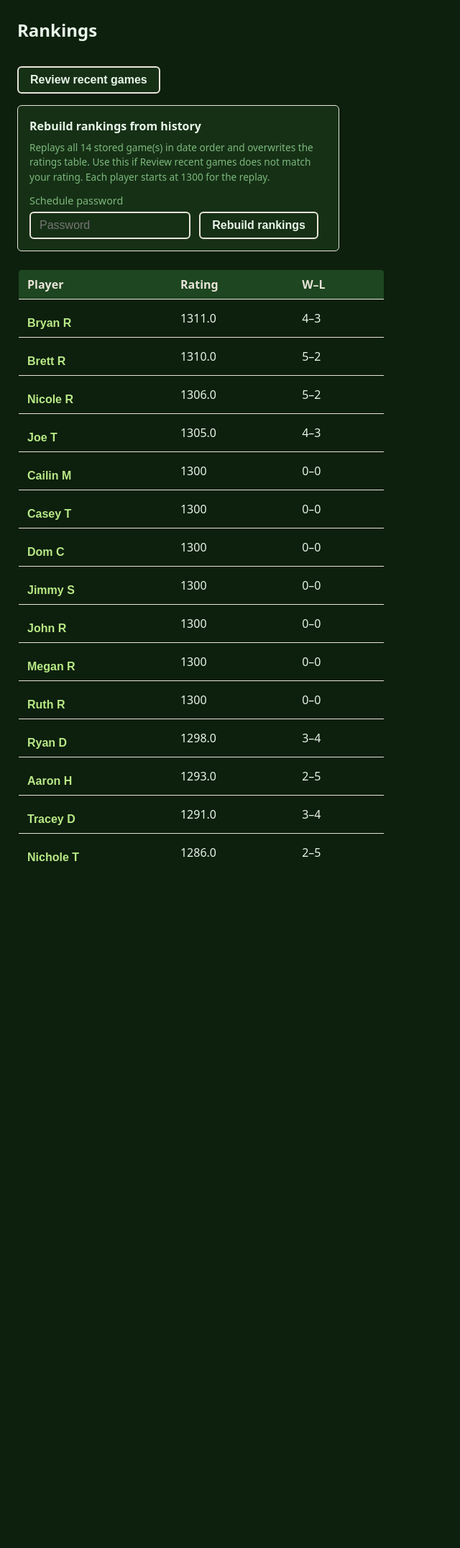
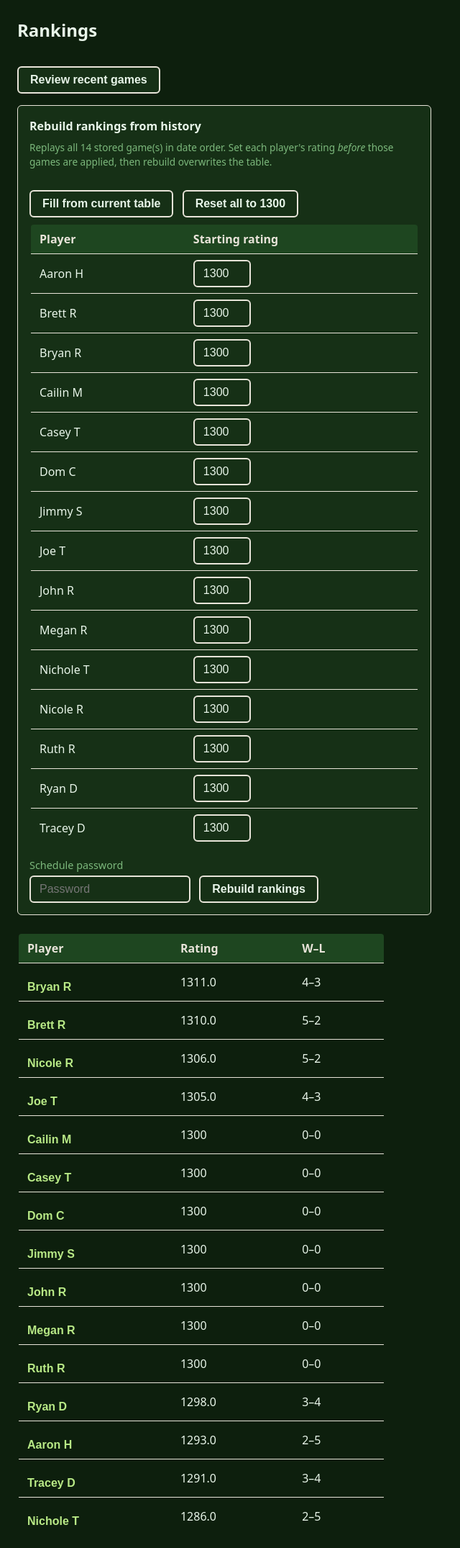
Before and after one commit to Brue33/pickleball-scheduler, a Flask app: page /rankings in a window 1280 px wide. Shown: the part 55-2205 px from the top of the page at 72% size, without its empty margins (0-640 px from the left). Before the commit the page ends 1251 px from the top, so only its background shows below. Run offline with Flask 2, Linux system fonts and the light colour scheme.

Commit message:
rankings still

```diff
--- a/app.py
+++ b/app.py
@@ -42,6 +42,7 @@ PLAYER_BIOS_FILE = _DATA_DIR / "player_bios.json"
 MATCH_HISTORY_FILE = _DATA_DIR / "match_history.json"
 AVAILABILITY_FILE = _DATA_DIR / "availability.json"
 MENS_LEAGUE_STANDINGS_FILE = _DATA_DIR / "mens_league_standings.json"
+REPLAY_STARTING_RATINGS_FILE = _DATA_DIR / "replay_starting_ratings.json"
 PLAYERS_PASSWORD = "PBPlayers26"
 SCHEDULE_PASSWORD = "PBGames26"
 SLACK_SIGNING_SECRET = os.environ.get("SLACK_SIGNING_SECRET", "")
@@ -116,14 +117,18 @@ def save_match_history(matches_newest_first):
         json.dump({"matches": stored}, f, indent=2)
 
 
-def save_match_history_and_rebuild_rankings(matches_newest_first):
+def save_match_history_and_rebuild_rankings(matches_newest_first, starting_ratings=None):
     """
     Persist history (newest first), recompute prob_team1 per match from replay order,
     and rebuild rankings.json by replaying all games chronologically (same rules as live updates).
+    starting_ratings: optional {player: int} seeds before the first stored game (else 1300).
     Players who only appear in old rankings and not in any match keep their previous rating.
     """
     chrono = list(reversed(matches_newest_first))
     old_rankings = load_rankings()
+    if starting_ratings is None:
+        saved = load_replay_starting_ratings()
+        starting_ratings = saved if saved else None
     if not chrono:
         save_match_history([])
         save_rankings({p: DEFAULT_RATING for p in old_rankings.keys()} if old_rankings else {})
@@ -133,7 +138,10 @@ def save_match_history_and_rebuild_rankings(matches_newest_first):
         for p in (m.get("team1") or []) + (m.get("team2") or []):
             if p:
                 players.add(p)
-    ratings = {p: DEFAULT_RATING for p in players}
+    if starting_ratings is not None:
+        ratings = {p: int(starting_ratings.get(p, DEFAULT_RATING)) for p in players}
+    else:
+        ratings = {p: DEFAULT_RATING for p in players}
     rebuilt_chrono = []
     for m in chrono:
         t1 = [str(x).strip() for x in (m.get("team1") or [])]
@@ -206,6 +214,69 @@ def get_wins_losses_by_player():
     return {p: {"wins": wins.get(p, 0), "losses": losses.get(p, 0)} for p in set(wins) | set(losses)}
 
 
+def load_replay_starting_ratings():
+    """Starting ratings used when replaying stored games (rebuild / review)."""
+    if not REPLAY_STARTING_RATINGS_FILE.exists():
+        return {}
+    try:
+        with open(REPLAY_STARTING_RATINGS_FILE) as f:
+            data = json.load(f)
+    except (json.JSONDecodeError, OSError):
+        return {}
+    if not isinstance(data, dict):
+        return {}
+    out = {}
+    for name, val in data.items():
+        try:
+            out[str(name)] = int(val)
+        except (TypeError, ValueError):
+            continue
+    return out
+
+
+def save_replay_starting_ratings(ratings_dict):
+    with open(REPLAY_STARTING_RATINGS_FILE, "w") as f:
+        json.dump({k: int(v) for k, v in ratings_dict.items()}, f, indent=2)
+
+
+def replay_seed_rating(ratings, player):
+    """Player rating at start of next replayed match."""
+    if player in ratings:
+        return int(ratings[player])
+    seeds = load_replay_starting_ratings()
+    if player in seeds:
+        return int(seeds[player])
+    return DEFAULT_RATING
+
+
+def all_rebuild_player_names():
+    """Players to show in rebuild starting-ratings form."""
+    names = set(load_rankings().keys())
+    for p in load_players_list():
+        if p:
+            names.add(p)
+    for m in load_match_history():
+        for p in (m.get("team1") or []) + (m.get("team2") or []):
+            if p:
+                names.add(p)
+    return sorted(names, key=lambda x: x.lower())
+
+
+def parse_starting_ratings_from_form(player_names):
+    """Read starting rating inputs from rebuild form."""
+    result = {}
+    for i, name in enumerate(player_names):
+        raw = request.form.get(f"start_rating_{i}", "").strip()
+        if not raw:
+            result[name] = DEFAULT_RATING
+            continue
+        try:
+            result[name] = int(raw)
+        except ValueError:
+            raise ValueError(f"Starting rating for {name} must be a whole number.")
+    return result
+
+
 def resolve_player_display_name(query):
     """Case-insensitive match to a player name from rankings or match history. Returns stored spelling or None."""
     q = (query or "").strip().lower()
@@ -243,7 +314,7 @@ def recent_games_rating_review(player_query, max_games=10):
         s1 = m.get("score_team1")
         s2 = m.get("score_team2")
         in_match = name in team1 or name in team2
-        before = int(ratings.get(name, DEFAULT_RATING)) if in_match else None
+        before = int(replay_seed_rating(ratings, name)) if in_match else None
         apply_match_to_ratings_in_place(ratings, team1, team2, winner, s1, s2)
         if in_match:
             after = int(ratings[name])
@@ -1548,18 +1619,25 @@ def rankings():
     bios = load_player_bios()
     wins_losses = get_wins_losses_by_player()
     match_count = len(load_match_history())
+    rebuild_players = all_rebuild_player_names()
+    replay_starts = load_replay_starting_ratings()
+    current_rankings = load_rankings()
     return render_template(
         "rankings.html",
         rankings=sorted_rankings,
         bios=bios,
         wins_losses=wins_losses,
         match_count=match_count,
+        rebuild_players=rebuild_players,
+        replay_starts=replay_starts,
+        current_rankings=current_rankings,
+        default_rating=DEFAULT_RATING,
     )
 
 
 @app.route("/rankings/rebuild", methods=["POST"])
 def rankings_rebuild():
-    """Replay all stored games from 1300 and rebuild rankings.json (schedule password)."""
+    """Replay stored games from configured starting ratings and rebuild rankings.json."""
     if request.form.get("password", "").strip() != SCHEDULE_PASSWORD:
         flash("Incorrect password.", "error")
         return redirect(url_for("rankings"))
@@ -1568,13 +1646,16 @@ def rankings_rebuild():
         flash("No past games in history to rebuild from.", "error")
         return redirect(url_for("rankings"))
     try:
-        save_match_history_and_rebuild_rankings(matches)
+        player_names = all_rebuild_player_names()
+        starting = parse_starting_ratings_from_form(player_names)
+        save_replay_starting_ratings(starting)
+        save_match_history_and_rebuild_rankings(matches, starting_ratings=starting)
     except ValueError as e:
         flash(str(e), "error")
         return redirect(url_for("rankings"))
     after = load_rankings()
     flash(
-        f"Rankings rebuilt from {len(matches)} stored game(s) (each player replayed from 1300). "
+        f"Rankings rebuilt from {len(matches)} stored game(s) using your starting ratings. "
         f"{len(after)} player(s) updated.",
         "success",
     )
--- a/templates/rankings.html
+++ b/templates/rankings.html
@@ -6,13 +6,37 @@
     <button type="button" id="recent-games-btn" class="btn btn-secondary">Review recent games</button>
   </p>
 
-  <form method="post" action="{{ url_for('rankings_rebuild') }}" style="margin-bottom: 1.5rem; padding: 1rem; background: var(--surface); border: 1px solid var(--court-line); border-radius: 6px; max-width: 28rem;" onsubmit="return confirm('Rebuild all rankings by replaying every stored game from 1300?');">
+  <form method="post" action="{{ url_for('rankings_rebuild') }}" id="rebuild-form" style="margin-bottom: 1.5rem; padding: 1rem; background: var(--surface); border: 1px solid var(--court-line); border-radius: 6px; max-width: 36rem;">
     <p style="margin: 0 0 0.5rem 0; font-weight: 600;">Rebuild rankings from history</p>
-    <p style="color: var(--muted); font-size: 0.85rem; margin: 0 0 0.75rem 0;">Replays all {{ match_count }} stored game(s) in date order and overwrites the ratings table. Use this if Review recent games does not match your rating. Each player starts at 1300 for the replay.</p>
+    <p style="color: var(--muted); font-size: 0.85rem; margin: 0 0 0.75rem 0;">Replays all {{ match_count }} stored game(s) in date order. Set each player's rating <em>before</em> those games are applied, then rebuild overwrites the table.</p>
+    {% if rebuild_players %}
+    <p style="margin: 0 0 0.5rem 0;">
+      <button type="button" id="rebuild-fill-current" class="btn btn-secondary" style="margin-right: 0.5rem;">Fill from current table</button>
+      <button type="button" id="rebuild-fill-default" class="btn btn-secondary">Reset all to {{ default_rating }}</button>
+    </p>
+    <table style="max-width: 100%; margin-bottom: 0.75rem;">
+      <thead>
+        <tr><th>Player</th><th>Starting rating</th></tr>
+      </thead>
+      <tbody>
+        {% for player in rebuild_players %}
+        <tr>
+          <td>{{ player }}</td>
+          <td>
+            <input type="hidden" name="start_player_{{ loop.index0 }}" value="{{ player|e }}">
+            <input type="number" class="rebuild-start-rating" name="start_rating_{{ loop.index0 }}" min="0" max="3000"
+              value="{{ replay_starts.get(player, default_rating) }}" style="width: 5rem; max-width: 5rem; margin-top: 0;">
+          </td>
+        </tr>
+        {% endfor %}
+      </tbody>
+    </table>
+    {% endif %}
     <label for="rebuild_password">Schedule password</label>
     <input type="password" id="rebuild_password" name="password" placeholder="Password" style="max-width: 14rem; margin-right: 0.5rem;">
     <button type="submit" class="btn btn-secondary" style="margin-top: 0.25rem;">Rebuild rankings</button>
   </form>
+  <script type="application/json" id="rebuild-current-ratings">{{ current_rankings|tojson }}</script>
 
   {% if rankings %}
     <table>
@@ -49,7 +73,7 @@
     <div class="rating-gain-backdrop" aria-label="Close"></div>
     <div class="rating-gain-content">
       <h3 class="rating-gain-title">Review recent games</h3>
-      <p style="color: var(--muted); font-size: 0.85rem; margin: 0 0 0.75rem 0;">Last 10 games from history. Rating changes use stored scores and the same rules as live updates. After a rebuild, these should match the table above.</p>
+      <p style="color: var(--muted); font-size: 0.85rem; margin: 0 0 0.75rem 0;">Last 10 games from history. Rating changes use stored scores and the same rules as live updates. Uses the same starting ratings as rebuild (saved when you rebuild).</p>
       <label for="recent-games-name">Your name</label>
       <input type="text" id="recent-games-name" placeholder="e.g. Bryan R" style="max-width: 16rem; margin-bottom: 0.5rem; display: block;">
       <button type="button" id="recent-games-show" class="btn" style="margin-top: 0.25rem;">Show</button>
@@ -266,6 +290,43 @@
       if (rgBackdrop) rgBackdrop.addEventListener('click', hideRgModal);
       if (rgClose) rgClose.addEventListener('click', hideRgModal);
       if (rgModal) rgModal.addEventListener('keydown', function(e) { if (e.key === 'Escape') hideRgModal(); });
+
+      var rebuildForm = document.getElementById('rebuild-form');
+      var fillCurrentBtn = document.getElementById('rebuild-fill-current');
+      var fillDefaultBtn = document.getElementById('rebuild-fill-default');
+      var currentRatingsEl = document.getElementById('rebuild-current-ratings');
+      var defaultRating = {{ default_rating }};
+
+      function setRebuildRatings(valuesByPlayer, fallback) {
+        rebuildForm.querySelectorAll('tbody tr').forEach(function(row) {
+          var hidden = row.querySelector('input[type="hidden"]');
+          var input = row.querySelector('.rebuild-start-rating');
+          if (!hidden || !input) return;
+          var name = hidden.value;
+          input.value = valuesByPlayer[name] != null ? valuesByPlayer[name] : fallback;
+        });
+      }
+
+      if (fillCurrentBtn && currentRatingsEl) {
+        fillCurrentBtn.addEventListener('click', function() {
+          try {
+            var ratings = JSON.parse(currentRatingsEl.textContent || '{}');
+            setRebuildRatings(ratings, defaultRating);
+          } catch (e) { /* ignore */ }
+        });
+      }
+      if (fillDefaultBtn) {
+        fillDefaultBtn.addEventListener('click', function() {
+          setRebuildRatings({}, defaultRating);
+        });
+      }
+      if (rebuildForm) {
+        rebuildForm.addEventListener('submit', function(e) {
+          if (!confirm('Rebuild all rankings using the starting ratings above?')) {
+            e.preventDefault();
+          }
+        });
+      }
     });
   </script>
 {% endblock %}
```
